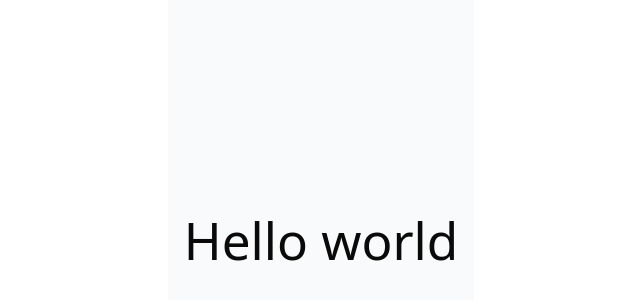
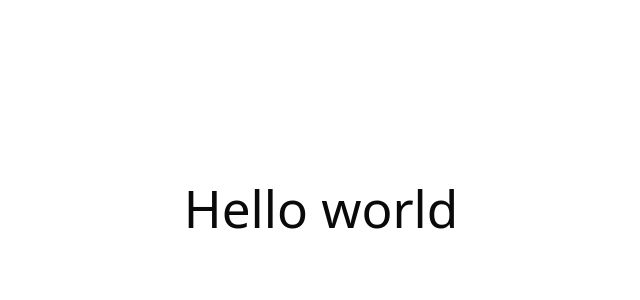
Before and after one commit to alex-k-exe/my-future, a React (Vite) app: page / in a window 1280 px wide. Shown: the part 192-492 px from the top of the page, without its empty margins (319-959 px from the left). Built offline with nearby package versions, Linux system fonts and the light colour scheme.

Commit message:
Removed the random divs that the other Alex K totally added

```diff
--- a/src/App.tsx
+++ b/src/App.tsx
@@ -7,15 +7,11 @@ import Home from "./pages/Home.tsx";
 function App() {
     return (
         <Router>
-            <div className="min-h-screen bg-gray-50 flex items-center justify-center p-4">
-                <div className="w-full max-w-4xl">
-                    <Routes>
-                        <Route path="/" element={<Home />} />
-                        <Route path="/login" element={<LoginForm />} />
-                        <Route path="/register" element={<RegisterForm />} />
-                    </Routes>
-                </div>
-            </div>
+            <Routes>
+                <Route path="/" element={<Home />} />
+                <Route path="/login" element={<LoginForm />} />
+                <Route path="/register" element={<RegisterForm />} />
+            </Routes>
         </Router>
     );
 }
```
